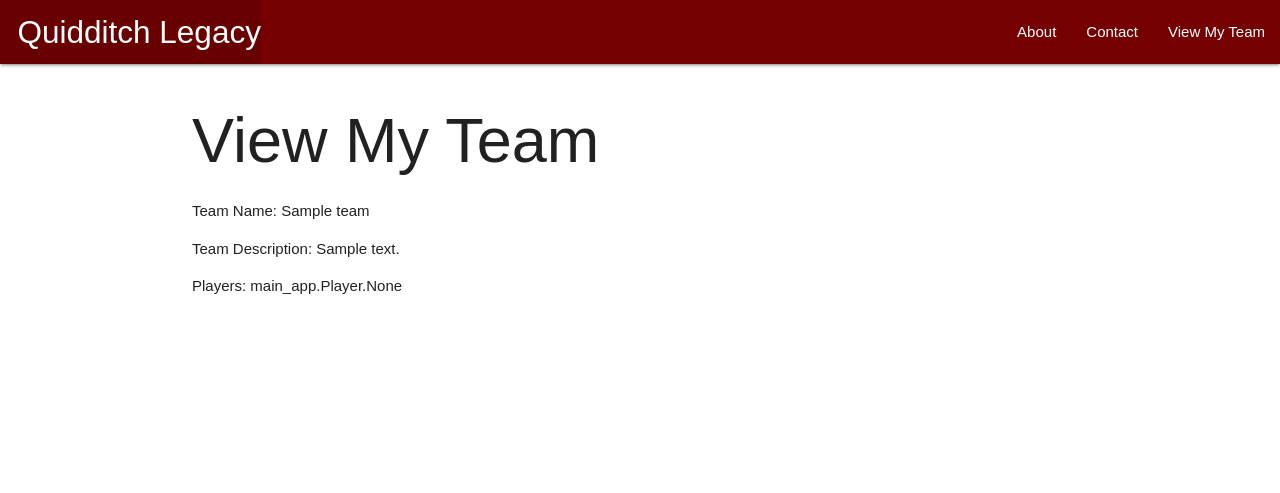
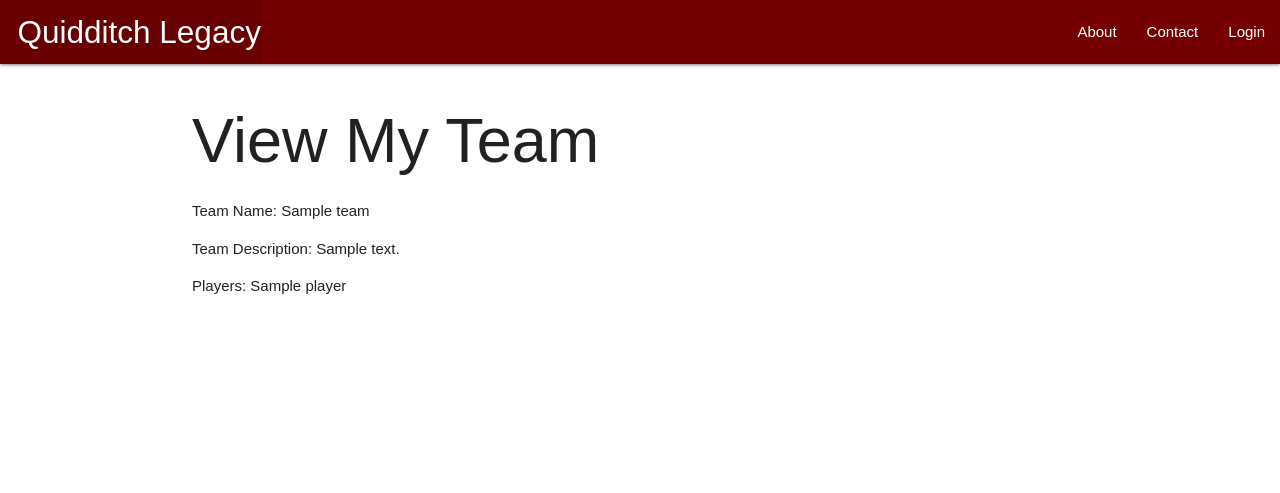
Before and after one commit to SungMK/Quidditch-Legacy, a Django app: page /teams/ in a window 1280 px wide. Shown: the top 493 px of the page. Run offline with Django 4.2, Linux system fonts and the light colour scheme; tables that the repository leaves empty hold one stand-in row (values such as "Sample post"); some web fonts are replaced.

Commit message:
implement login functionality

```diff
--- a/main_app/templates/base.html
+++ b/main_app/templates/base.html
@@ -21,7 +21,11 @@
                 <ul class="right">
                     <li><a href="{% url 'about' %}">About</a></li>
                     <li><a href="{% url 'contact' %}">Contact</a></li>
+                {% if user.is_authenticated %}
                     <li><a href="{% url 'index' %}">View My Team</a></li>
+                {% else %}
+                    <li><a href="{% url 'login' %}">Login</a></li>
+                {% endif %}
                 </ul>
             </div>
         </nav>
--- a/main_app/templates/teams/index.html
+++ b/main_app/templates/teams/index.html
@@ -1,13 +1,16 @@
 {% extends 'base.html' %}
 {% block content %}
 
-<h1>View My Team</h1>
+<h1 class="hogwarts">View My Team</h1>
 {% for team in teams %}
 
 <p>Team Name: {{ team.name }}</p>
 <p>Team Description: {{ team.description }}</p>
-<p>Players: {{ team.players }}</p>
-
+<p>Players:
+    {% for player in team.players.all %}
+    {{ player }}
+    {% endfor %}
+</p>
 {% endfor %}
 
 {% endblock %}
--- a/quidditch_legacy/settings.py
+++ b/quidditch_legacy/settings.py
@@ -126,6 +126,9 @@ USE_TZ = True
 # Static files (CSS, JavaScript, Images)
 # https://docs.djangoproject.com/en/4.2/howto/static-files/
 
+LOGIN_REDIRECT_URL = '/teams/'
+LOGOUT_REDIRECT_URL = '/'
+
 STATIC_URL = 'static/'
 
 # Default primary key field type
```
Also changed, not shown: main_app/templates/registration/login.html (added, +12 -0 lines).
